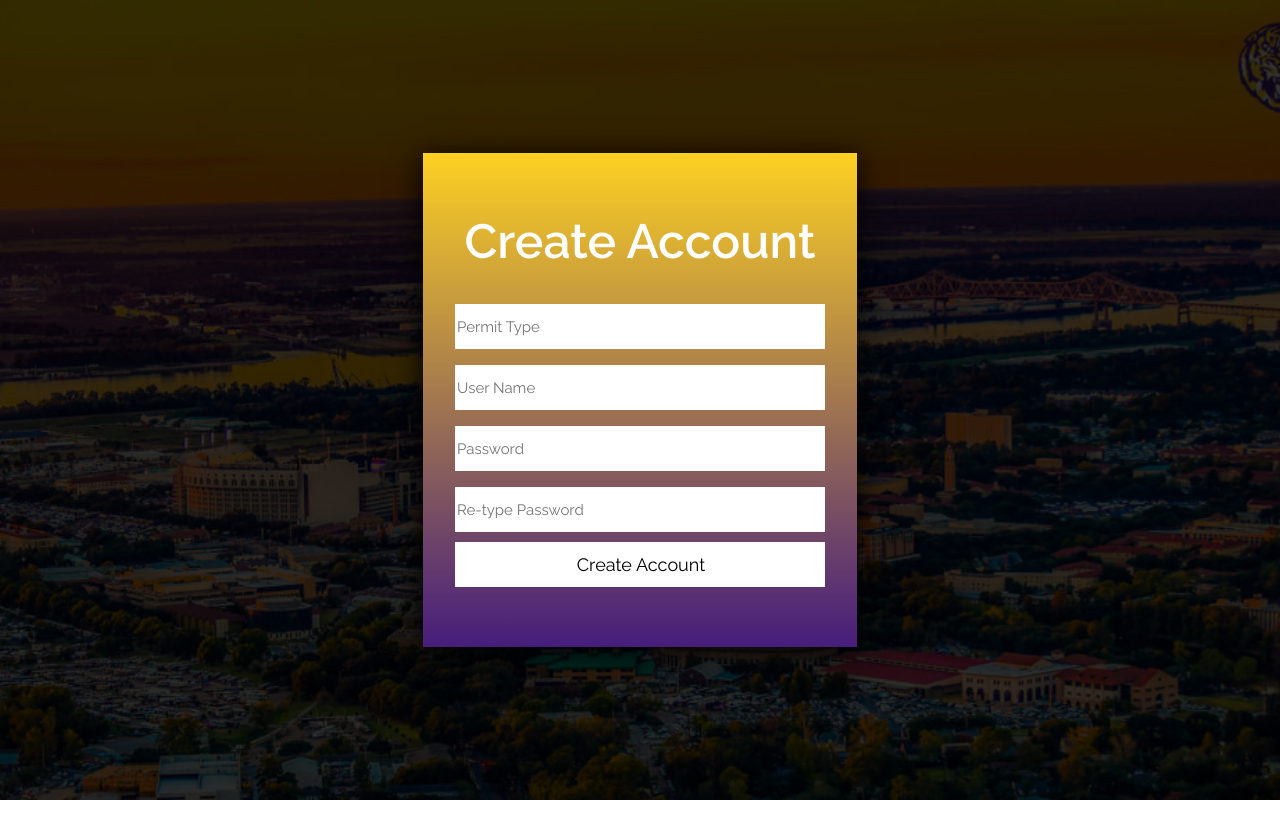
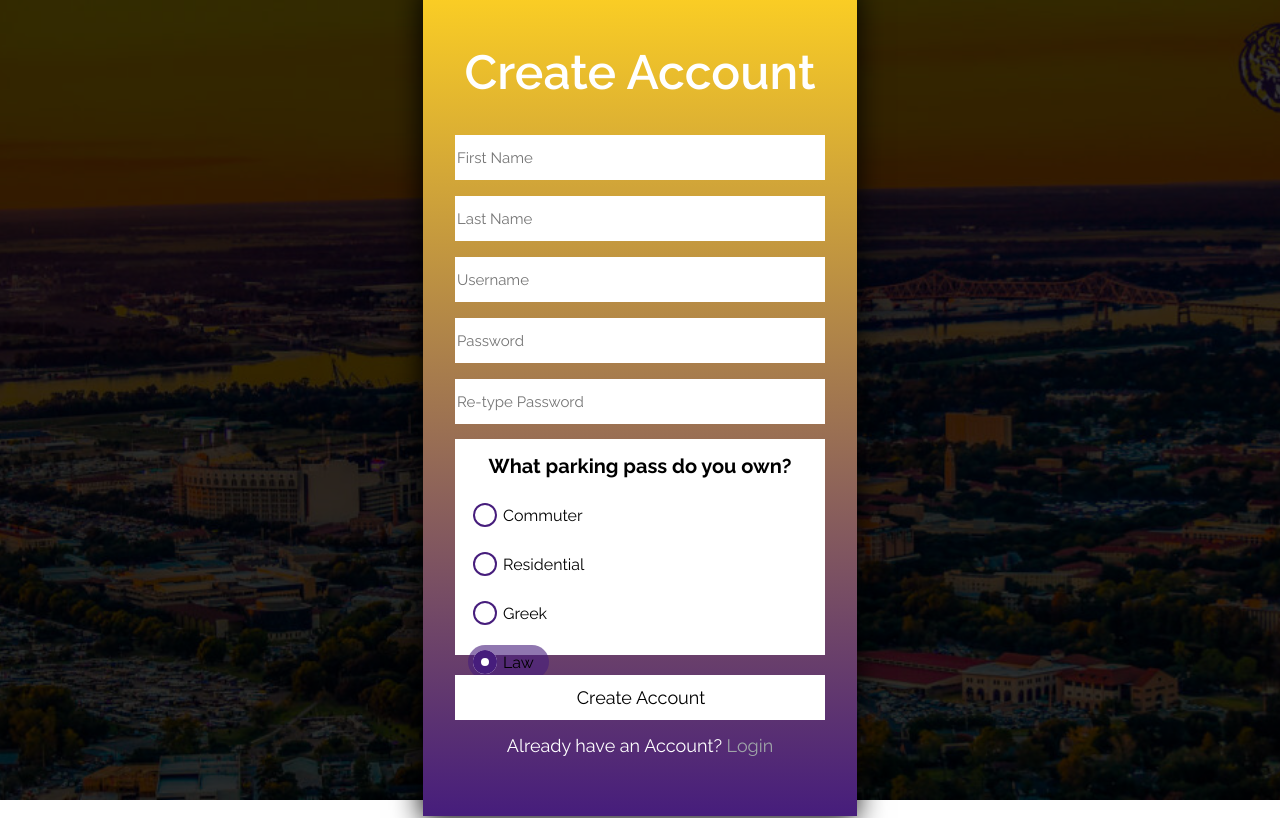
Before and after one commit to 70803-Dev-Team/70803-Dev-Team, a plain HTML site: page ParkingApp/web/create-account.html in a window 1280 px wide. Shown: the top 818 px of the page. Drawn offline with Linux system fonts and the light colour scheme.

Commit message:
Add files via upload

```diff
--- /dev/null
+++ b/ParkingApp/web/create-account.css
@@ -0,0 +1,186 @@
+/*****Create Account Page*****/
+*{
+    margin: 0;
+    padding: 0;
+    font-family: 'Raleway', sans-serif;
+}
+
+.background-img{
+    background-image: url(Images/lsu-background.jpeg);
+    height: 100vh;
+    background-size: cover;
+    background-position: center;
+}
+
+.background-img::after{
+    position: absolute;
+    content: '';
+    top: 0;
+    left: 0;
+    height: 100%;
+    width: 100%;
+    background: rgba(0,0,0,0.8)
+}
+
+.content{
+    position: absolute;
+    top: 50%;
+    left: 50%;
+    transform: translate(-50%, -50%);
+    text-align: center;
+    z-index: 999;
+    width:370px;
+    padding: 60px 32px;
+    background: #9152f8;
+    background: -webkit-linear-gradient(top, #FDD023, #461D7C);
+    background: -o-linear-gradient(top, #FDD023, #461D7C);
+    background: -moz-linear-gradient(top, #FDD023, #461D7C);
+    background: linear-gradient(top, #FDD023, #461D7C);
+    box-shadow: -1px 4px 28px 0px rgba(0,0,0,1);
+}
+
+.content header{
+    color: white;
+    font-size: 48px;
+    font-weight: 600;
+    margin: 0 0 35px;
+}
+
+.field{
+    position: relative;
+    height: 45px;
+    width: 100%;
+    display: flex;
+}
+
+.field span{
+    color: white;
+    width: 20px;
+    line-height: 45px;
+}
+
+.field input{
+    height: 100%;
+    width: 100%;
+    background: white;
+    border: none;
+    outline: none;
+    color: lightslategrey;
+    font-size: 15px;
+    padding-left: 2px;
+}
+
+.space{
+    margin-top: 16px;
+}
+
+input[type="submit"]{
+    background: white;
+    border: 1px solid white;
+    color: black;
+    font-size: 18px;
+    cursor: pointer;
+    text-align: center;
+}
+
+input[type="submit"]:hover{
+    background: rgb(217, 222, 226);
+}
+
+input .button{
+    padding-top: 15px;
+}
+
+.parking-pass{
+    background-color: white;
+    margin-bottom: 20px;
+    margin-top: 15px;
+    height: 27vh;
+}
+
+.parking-pass h3{
+    padding-bottom: 20px;
+    padding-top: 15px;
+    font-size: 20px;
+}
+
+label{
+    display: flex;
+    cursor: pointer;
+    font-weight: 500;
+    position: relative;
+    overflow: hidden;
+    margin-bottom: 15px;
+}
+
+input[type="radio"]{
+    position: relative;
+    left: -10000px;
+}
+
+input[type="radio"]:checked + span::before{
+    background-color: white;
+    transition: 0.25s ease;
+    box-shadow: inset 0 0 0 0.5em #461D7C;
+}
+
+input[type="radio"]:checked + span{
+    background-color: rgb(70, 29, 124, 0.6);
+}
+
+span{
+    display: flex;
+    align-items: center;
+    padding: 5px 15px 5px 5px;
+    border-radius: 150em;
+    transition: 0.25s ease;
+}
+
+span:hover{
+    background-color: rgb(70, 29, 124, 0.6);
+}
+
+span::before{
+    display: flex;
+    flex-shrink: 0;
+    content: "";
+    background-color: white;
+    width: 1.5em;
+    height: 1.5em;
+    border-radius: 50%;
+    margin-right: 0.375em;
+    transition: 0.25s ease;
+    box-shadow: inset 0 0 0 0.125em #461D7C;
+}
+
+.signup{
+    padding-top: 15px;
+    color: white;
+    font-size: 18px;
+}
+
+.signup a{
+    color: rgb(159, 164, 168);
+    text-decoration: none;
+}
+
+.signup a:hover{
+    text-decoration: underline;
+    color: #906ebd;
+}
+
+/*****Website Footer*****/
+.footer{
+    width: 100%;
+    font-size: 16px;
+    text-align: center;
+    padding-top: 100px;
+}
+
+.icons .fa{
+    color: #461D7C;
+    font-size: 20px;
+    margin: 0 13px;
+    cursor: pointer;
+    padding: 18px 0;
+}
--- a/ParkingApp/web/create-account.html
+++ b/ParkingApp/web/create-account.html
@@ -3,7 +3,7 @@
 <head>
     <meta name="viewport" content="width=device-width, initial scale=1.0">
     <title>LSU Parking Assistant</title>
-    <link rel="stylesheet" href="style.css">
+    <link rel="stylesheet" href="create-account.css">
     <link rel="preconnect" href="https://fonts.googleapis.com">
     <link rel="preconnect" href="https://fonts.gstatic.com" crossorigin>
     <link href="https://fonts.googleapis.com/css2?family=Raleway:wght@100;200;300;400;600;700&display=swap"
@@ -20,10 +20,13 @@
             <header>Create Account</header>
             <form action="AccountRegistration">
                 <div class="field space">
-                    <input type="text2" class="name" name="permitType" required placeholder="Permit Type">
+                    <input type="text2" class="name" placeholder="First Name">
                 </div>
                 <div class="field space">
-                    <input type="text2" class="email" name="userName" required placeholder="User Name">
+                    <input type="text2"class="name" placeholder="Last Name">
+                </div>
+                <div class="field space">
+                    <input type="text2" class="username" name="userName" required placeholder="Username">
                 </div>
                 <div class="field space">
                     <input type="password" class="password" name="password1" required placeholder="Password">
@@ -31,11 +34,32 @@
                 <div class="field space">
                     <input type="password" class="password" name="password2" required placeholder="Re-type Password">
                 </div>
+                <div class="parking-pass">
+                    <h3>What parking pass do you own?</h3>
+                    <label>
+                        <input type="radio" name="radio" checked/>
+                        <span>Commuter</span>
+                    </label>
+                    <label>
+                        <input type="radio" name="radio" checked/>
+                        <span>Residential</span>
+                    </label>
+                    <label>
+                        <input type="radio" name="radio" checked/>
+                        <span>Greek</span>
+                    </label>
+                    <label>
+                        <input type="radio" name="radio" checked/>
+                        <span>Law</span>
+                    </label>
+                </div>
 
                 <div class="pass"></div>
                 <div class="field">
                     <input type="submit" class="button" value="Create Account">
-
+                </div>
+                <div class="signup">Already have an Account?
+                    <a href="login.html">Login</a>
                 </div>
             </form>
         </div>
```
